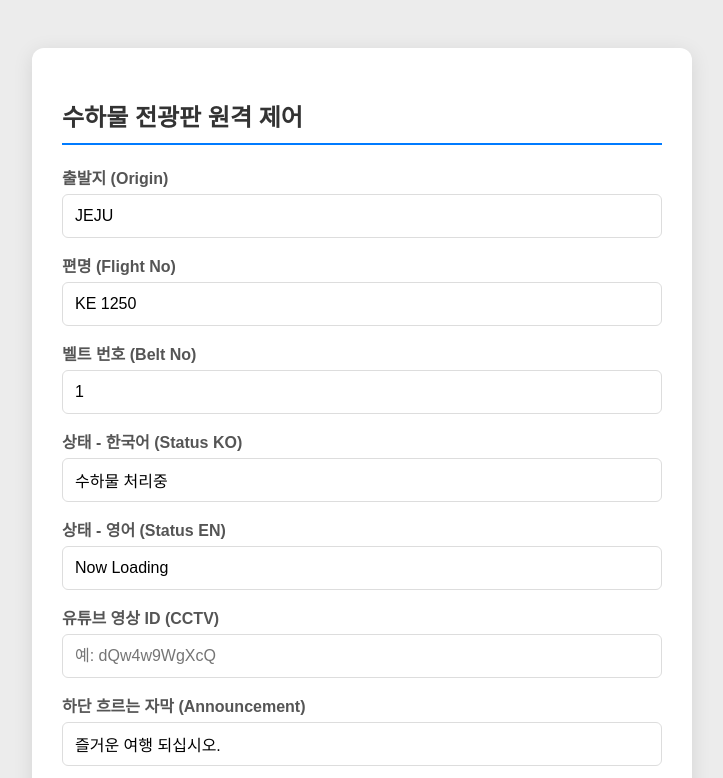
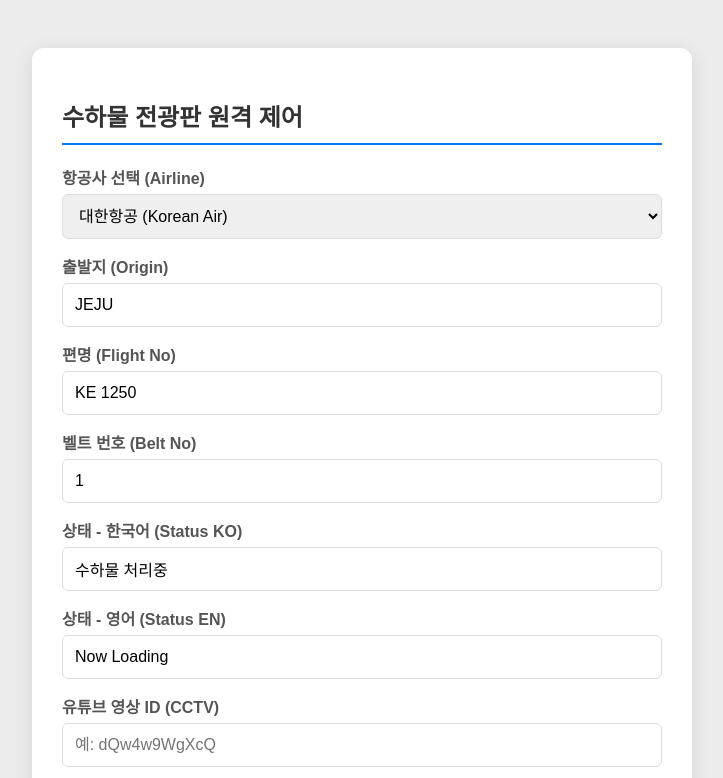
Before and after one commit to jion08/baggage-claim-system, a plain HTML site: page admin.html in a window 1280 px wide. Shown: the top 778 px of the page, without its empty margins (278-1001 px from the left). Drawn offline with Linux system fonts and the light colour scheme.

Commit message:
Add airline selection dropdown to admin page

```diff
--- a/admin.html
+++ b/admin.html
@@ -12,7 +12,7 @@
         h2 { border-bottom: 2px solid #007bff; padding-bottom: 10px; color: #333; }
         .form-group { margin-bottom: 15px; }
         label { display: block; margin-bottom: 5px; font-weight: bold; color: #555; }
-        input {
+        input, select {
             width: 100%; padding: 12px; border: 1px solid #ddd;
             border-radius: 6px; box-sizing: border-box; font-size: 16px;
         }
@@ -28,6 +28,18 @@
 
 <div class="admin-container">
     <h2>수하물 전광판 원격 제어</h2>
+
+    <div class="form-group">
+        <label>항공사 선택 (Airline)</label>
+        <select id="airline_logo">
+            <option value="https://upload.wikimedia.org/wikipedia/commons/thumb/0/08/Korean_Air_Logo.svg/1280px-Korean_Air_Logo.svg.png">대한항공 (Korean Air)</option>
+            <option value="https://upload.wikimedia.org/wikipedia/commons/thumb/b/b3/Asiana_Airlines_logo_2006.svg/1280px-Asiana_Airlines_logo_2006.svg.png">아시아나 항공 (Asiana)</option>
+            <option value="https://upload.wikimedia.org/wikipedia/commons/thumb/6/69/Jeju_Air_logo.svg/1280px-Jeju_Air_logo.svg.png">제주항공 (Jeju Air)</option>
+            <option value="https://upload.wikimedia.org/wikipedia/commons/thumb/f/fb/Jin_Air_logo.svg/1280px-Jin_Air_logo.svg.png">진에어 (Jin Air)</option>
+            <option value="https://upload.wikimedia.org/wikipedia/commons/thumb/a/a3/T%27way_Air_logo.svg/1280px-T%27way_Air_logo.svg.png">티웨이 항공 (T'way)</option>
+        </select>
+    </div>
+
     <div class="form-group">
         <label>출발지 (Origin)</label>
         <input type="text" id="origin" value="JEJU">
@@ -63,7 +75,6 @@
     import { initializeApp } from "https://www.gstatic.com/firebasejs/10.7.1/firebase-app.js";
     import { getDatabase, ref, set } from "https://www.gstatic.com/firebasejs/10.7.1/firebase-database.js";
 
-    // [중요] display.html과 동일한 Firebase 설정값을 넣으세요
     const firebaseConfig = {
         apiKey: "AIzaSyAyuJDE755VS_kebUr7U9LAP34XVEM4qpM",
         authDomain: "baggage-claim-system.firebaseapp.com",
@@ -78,6 +89,7 @@ const firebaseConfig = {
     const db = getDatabase(app);
 
     document.getElementById('update-btn').onclick = function() {
+        // 모든 입력값과 선택된 로고 주소를 객체로 만듭니다.
         const data = {
             origin: document.getElementById('origin').value,
             flight_no: document.getElementById('flight_no').value,
@@ -85,7 +97,9 @@ const firebaseConfig = {
             status_ko: document.getElementById('status_ko').value,
             status_en: document.getElementById('status_en').value,
             youtube_id: document.getElementById('youtube_id').value,
-            marquee: document.getElementById('marquee').value
+            marquee: document.getElementById('marquee').value,
+            // [추가됨] 드롭다운에서 선택한 이미지 주소 저장
+            airline_url: document.getElementById('airline_logo').value
         };
 
         set(ref(db, 'baggage_system'), data)
```
Lines whose indentation alone changed are shown as unchanged.
